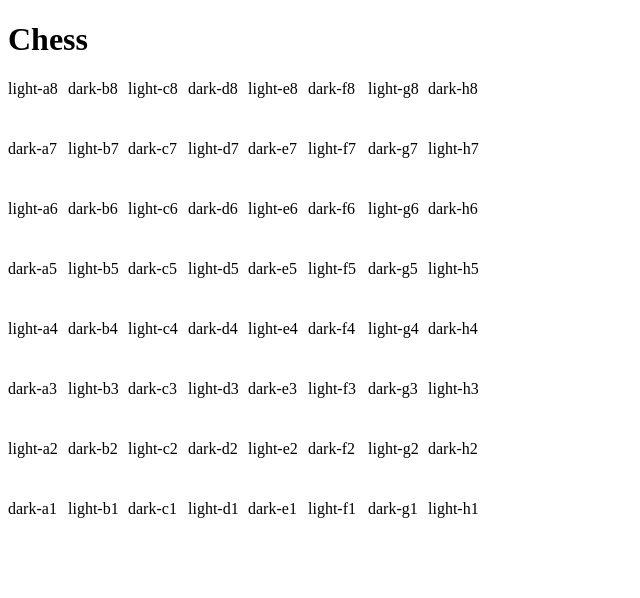
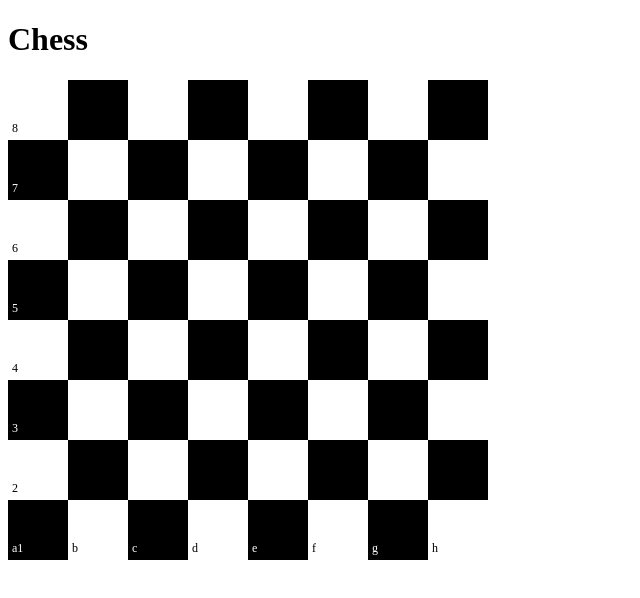
Before and after one commit to Vladimir-Stoikov/chess-app, a React (Vite) app: page / in a window 1280 px wide. Shown: the top 598 px of the page, without its empty margins (0-640 px from the left). Built offline with nearby package versions, Linux system fonts and the light colour scheme.

Commit message:
feat(ChessSquare.tsx): add style and coords to a board

```diff
--- a/src/features/chess/components/ChessSquare.tsx
+++ b/src/features/chess/components/ChessSquare.tsx
@@ -1,15 +1,27 @@
+import styled from 'styled-components';
+
 interface ChessSquareProps {
   isLight: boolean;
   file: string;
   rank: number;
 }
 
+const ChessSquareSt = styled.div<{ $isLight: boolean }>`
+  background: ${props => (props.$isLight ? 'white' : 'black')};
+  color: ${props => (props.$isLight ? 'black' : 'white')};
+  display: flex;
+  align-items: flex-end;
+  justify-content: flex-start;
+  padding: 4px;
+  font-size: 12px;
+`;
+
 const ChessSquare = ({ isLight, file, rank }: ChessSquareProps) => {
   return (
-    <div>
-      {isLight ? 'light' : 'dark'}-{file}
-      {rank}
-    </div>
+    <ChessSquareSt $isLight={isLight}>
+      {rank === 1 && file}
+      {file === 'a' && rank}
+    </ChessSquareSt>
   );
 };
 
```
